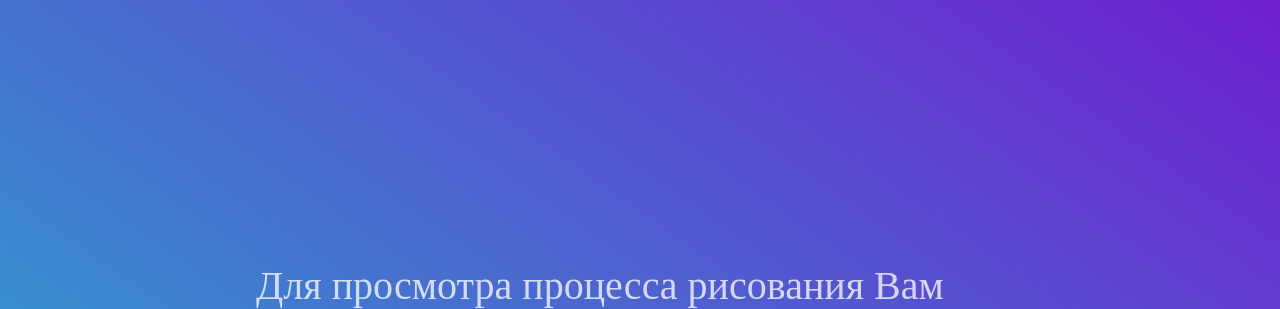
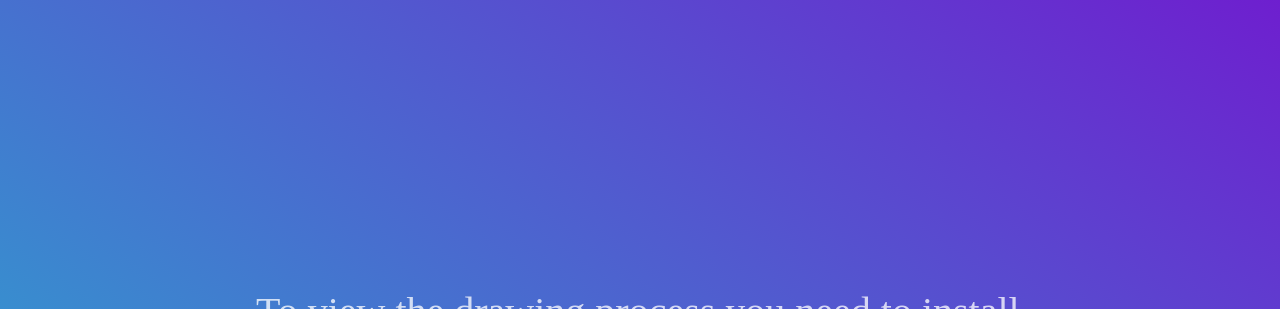
Before and after one commit to gpmod/gp-timelapse-player, a plain HTML site: page index.html in a window 1280 px wide. Shown: the top 309 px of the page. Drawn offline with Linux system fonts and the light colour scheme; a web font is replaced by a local one.

Commit message:
Localization

```diff
--- a/index.html
+++ b/index.html
@@ -14,7 +14,38 @@
 </head>
 
 <body>
-  <div id="no-mod"><div class="wrapper">Для просмотра процесса рисования Вам необходимо установить <strong>gp-mod</strong>. Сделать это можно перейдя по ссылке на Discord-сервер:<br><a target="_blank" href="https://discord.gg/hynZCVZyzN">discord.gg/hynZCVZyzN</a></div></div>
+  <script>
+    const L10N = {
+      'ru': {
+        'NO_MOD_MSG': [
+          'Для просмотра процесса рисования Вам необходимо установить',
+          'Сделать это можно перейдя по ссылке на Discord-сервер'
+        ]
+      },
+      'en': {
+        'NO_MOD_MSG': [
+          'To view the drawing process you need to install',
+          'You can do this by following this link to the Discord server'
+        ]
+      },
+      'es': {
+        'NO_MOD_MSG': [
+          'Para ver el proceso de dibujo necesitas instalar',
+          'Puedes hacerlo siguiendo el siguiente link al servidor de Discord'
+        ]
+      }
+    }
+
+    const DEFAULT_LANGUAGE = 'en'
+    const LANGUAGE = navigator.language.split('-')[0]
+    const L = L10N[LANGUAGE] ?? L10N[DEFAULT_LANGUAGE]
+
+    const warn = document.createElement('div')
+    warn.id = 'no-mod'
+    warn.innerHTML = `<div class="wrapper">${L.NO_MOD_MSG[0]} <strong>gp-mod</strong>. ${L.NO_MOD_MSG[1]}:<br><a target="_blank" href="https://discord.gg/hynZCVZyzN">discord.gg/hynZCVZyzN</a></div>`
+
+    document.body.appendChild(warn)
+  </script>
 
   <script>
     navigator.serviceWorker.register('/gp-timelapse-player/sw.js')
--- a/sw.js
+++ b/sw.js
@@ -1,5 +1,5 @@
 const cachePrefix = 'gp-player-'
-const cacheVersion = 'v12'
+const cacheVersion = 'v13'
 const cacheName = `${cachePrefix}${cacheVersion}`
 
 const PATHNAME = '/gp-timelapse-player'
```
